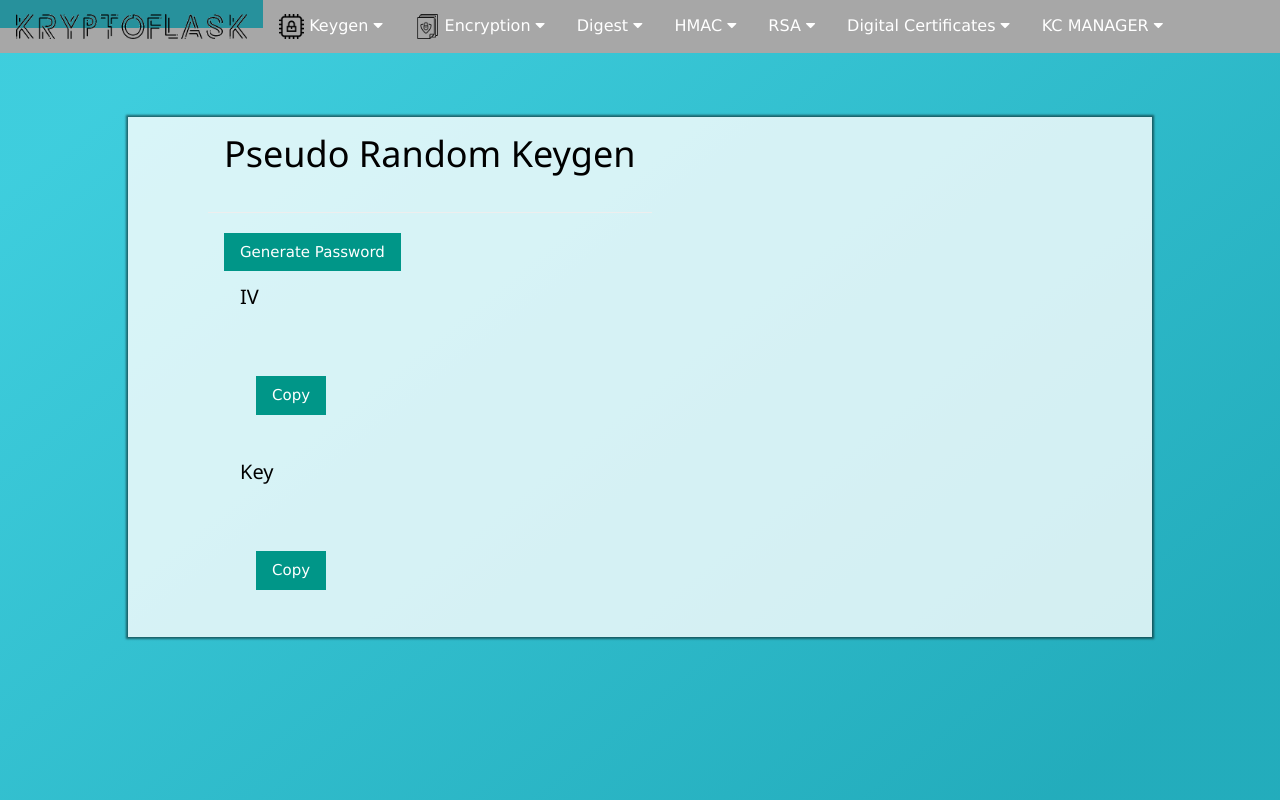
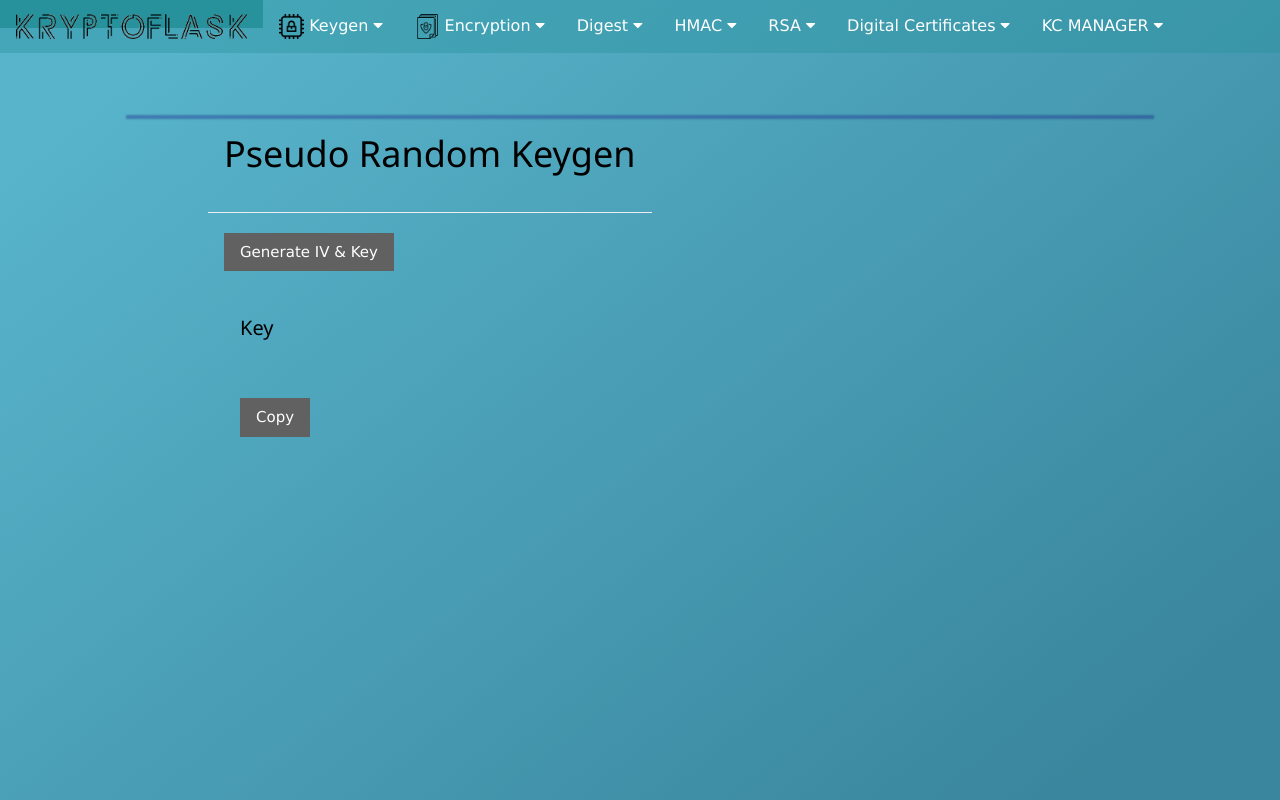
Before and after one commit to hoakbuilds/kryptomancer, a Python web app: template templates/password_gen.html in a window 1280 px wide. Run offline with Jinja, Linux system fonts and the light colour scheme; the template is opened without the code that fills it, so the values that code supplies are empty.

Commit message:
Mais algumas mudanças. O gerador de chaves e a pagina de encriptar ficheiros ja tem alguma forma.

```diff
--- a/static/main.css
+++ b/static/main.css
@@ -5,7 +5,7 @@ body, html {
     height: 100%;
     width: 100%;
     font-family: Arial;
-    background-color: #1fc8db;
+    background-color: #32568b7a;
     background-image: linear-gradient(141deg, #58d2df8c 10%, #27909c7e 90%);
 }
 
@@ -24,7 +24,7 @@ body, html {
 }
 
 .tablink-keygen {
-    background-color: #555;
+    background-color: #616161;
     color: white;
     float: left;
     border: none;
@@ -40,12 +40,20 @@ body, html {
   padding-right: 5%;
   padding-left:  5%;
   background-color: rgba(255, 255, 255, 0.8);
-  box-shadow: 0 0 2px 2px rgba(0, 0, 0, 0.5);
+  box-shadow: 0 0 2px 2px rgba(20, 18, 131, 0.342);
   width: 80%;
-  height: 65%;
   max-width: 80%;
-  max-height: 65%;
   margin: 5% auto;
+  overflow-wrap: break-word;
+}
+
+.word-wrapper{
+  margin: 0 auto;
+  padding-left: 5px;
+  padding-right: 5px;
+  max-width: 960px;
+  overflow-wrap: break-word;
+  word-break: break-all;
 }
 
 .tablink:hover {
@@ -72,15 +80,10 @@ body, html {
     height: 100%;
 }
 
-#Home {background-color: rgba(150, 82, 82, 0.466);}
-#News {background-color: rgba(40, 104, 40, 0.281);}
-#Contact {background-color: rgba(52, 52, 105, 0.418);}
-#About {background-color: rgba(102, 76, 26, 0.5);}
-
 /* The navigation menu */
 .navbar {
   overflow: hidden;
-  background-color: rgb(167, 167, 167);
+  background-color: #27909c63 ;
 }
 
 /* Navigation links */
@@ -148,7 +151,7 @@ body, html {
     visibility: hidden; /* Hidden by default. Visible on click */
     min-width: 250px; /* Set a default minimum width */
     margin-left: -125px; /* Divide value of min-width by 2 */
-    background-color: #333; /* Black background color */
+    background-color: #616161; /* Black background color */
     color: #fff; /* White text color */
     text-align: center; /* Centered text */
     border-radius: 2px; /* Rounded borders */
--- a/templates/index.html
+++ b/templates/index.html
@@ -3,7 +3,7 @@
 {% block content %}
 
 <div class="w3-container">
-  <div class="w3-panel w3-left">
+  <div class="w3-container w3-left">
     <h2>Hi, I'm kryptoflask!</h2>
     <hr>
     <img src="../static/wizard.gif"> </img>
--- a/templates/nav.html
+++ b/templates/nav.html
@@ -6,9 +6,9 @@
         <i class="fa fa-caret-down"></i>
     </button>
     <div class="subnav-content">
-      <button class="tablink tablink-keygen" type="button" onclick="window.location.href='{{ url_for( 'routes.generate', bits=128 ) }}';">128</button>
-      <button class="tablink tablink-keygen" type="button" onclick="window.location.href='{{ url_for( 'routes.generate', bits=256 ) }}';">256</button>
-      <button class="tablink tablink-keygen" type="button" onclick="window.location.href='{{ url_for( 'routes.generate', bits=512 ) }}';">512</button>
+      <button class="tablink tablink-keygen" type="button" onclick="window.location.href='{{ url_for( 'routes.generate', bits=128 ) }}';">128 bits</button>
+      <button class="tablink tablink-keygen" type="button" onclick="window.location.href='{{ url_for( 'routes.generate', bits=256 ) }}';">256 bits</button>
+      <button class="tablink tablink-keygen" type="button" onclick="window.location.href='{{ url_for( 'routes.generate', bits=512 ) }}';">512 bits</button>
     </div>
   </div>
   <div class="subnav">
--- a/templates/password_gen.html
+++ b/templates/password_gen.html
@@ -9,25 +9,23 @@
     <hr>
 
     <div class="w3-container">
-        <a href="{{ url_for('routes.generate') }}" class="w3-btn w3-teal">Generate Password</a>
+        <a href="{{ url_for('routes.generate') }}" class="w3-btn w3-dark-grey">Generate IV & Key</a>
     </div>
 
     <div class="w3-container">
-        <div class="w3-container">
-            <h4 class="w3">IV</h4>
+        {% if data.iv %}
             <div class="w3-panel w3-padding-16 w3-left">
-                <span id="span_iv" class="w3">{{ data.iv }}</span>
-                <br>
-                <button id="iv_out_tooltip" onclick="clipboard(0)" onmouseout="outFunc(0)" class="w3-btn w3-teal">Copy</button>
+                <h4 class="w3">IV</h4>
+                <p id="span_iv" class="w3 word-wrapper">{{ data.iv }}</p>
+                <br><br>
+                <button id="iv_out_tooltip" onclick="clipboard(0)" onmouseout="outFunc(0)" class="w3-btn w3-dark-grey">Copy</button>
             </div>
-        </div>
-        <div class="w3-container">
+        {% endif %}
+        <div class="w3-panel w3-padding-16 w3-left">
             <h4 class="w3">Key</h4>
-            <div class="w3-panel w3-padding-16 w3-left">
-                <span id="span_key" class="w3">{{ data.key }}</span>
-                <br>
-                <button id="key_out_tooltip"onclick="clipboard(1)" onmouseout="outFunc(1)" class="w3-btn w3-teal">Copy</button>
-            </div>
+            <p id="span_key" class="w3 word-wrapper">{{ data.key }}</p>
+            <br><br>
+            <button id="key_out_tooltip"onclick="clipboard(1)" onmouseout="outFunc(1)" class="w3-btn w3-dark-grey">Copy</button>
         </div>
     </div>
 </div>
@@ -35,7 +33,6 @@
 <script>
 function clipboard(element_name) {
     if(element_name == '0'){
-        console.log('iv');
         var copyText = document.getElementById("span_iv");
         var textArea = document.createElement("textarea");
         textArea.value = copyText.textContent;
@@ -46,8 +43,6 @@ function clipboard(element_name) {
         var tooltip = document.getElementById("iv_out_tooltip");
         tooltip.innerHTML = "Copied to clipboard.";
     }else{
-
-        console.log('key');
         var copyText = document.getElementById("span_key");
         var textArea = document.createElement("textarea");
         textArea.value = copyText.textContent;
@@ -59,6 +54,11 @@ function clipboard(element_name) {
         var tooltip = document.getElementById("key_out_tooltip");
         tooltip.innerHTML = "Copied to clipboard.";
     }
+
+}
+
+function getKeySize(){
+    return document.getElementById("key_size_input").value;
 
 }
 
```
Also changed, not shown: kryptoflask/openssl/openssl.py (+24 -2 lines), kryptoflask/routes/routes.py (+8 -4 lines), templates/file_crypter.html (+5 -5 lines).
